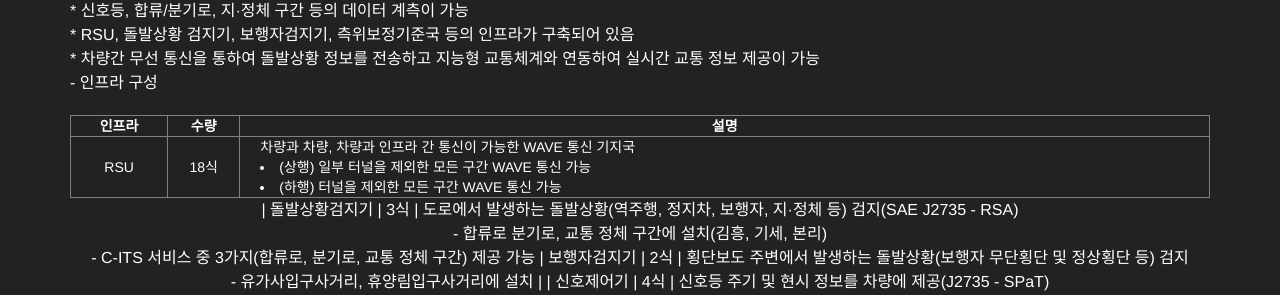
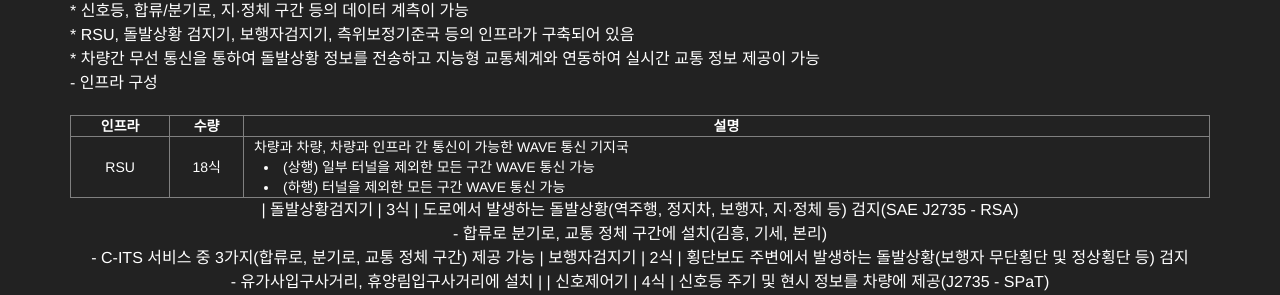
Before and after one commit to Yunhyeongseok-kiapi/kiapi_mulitagent.github.io, a Jekyll site: the page built from docs/index.html, in a window 1280 px wide and 900 px high, scrolled down 3573 px. Shown: the part 144-439 px from the top of the window. Built offline with Jekyll 4.4.1, drawn with Linux system fonts in a browser that asks for light colours.

Commit message:
Update aside.html

```diff
--- a/docs/_includes/aside.html
+++ b/docs/_includes/aside.html
@@ -37,8 +37,8 @@
                 <tr>
                   <td style="text-align: center">RSU</td>
                   <td style="text-align: center">18식</td>
-                  <td style="text-align: left; text-indent: 20px">차량과 차량, 차량과 인프라 간 통신이 가능한 WAVE 통신 기지국
-                    <u1 class="list_style_arrow2">
+                  <td style="text-align: left; text-indent: 10px">차량과 차량, 차량과 인프라 간 통신이 가능한 WAVE 통신 기지국
+                    <u1 style="text-indent: 20px"class="list_style_arrow2">
                       <li>(상행) 일부 터널을 제외한 모든 구간 WAVE 통신 가능</li>
                       <li>(하행) 터널을 제외한 모든 구간 WAVE 통신 가능</li>
                     </u1>
```
